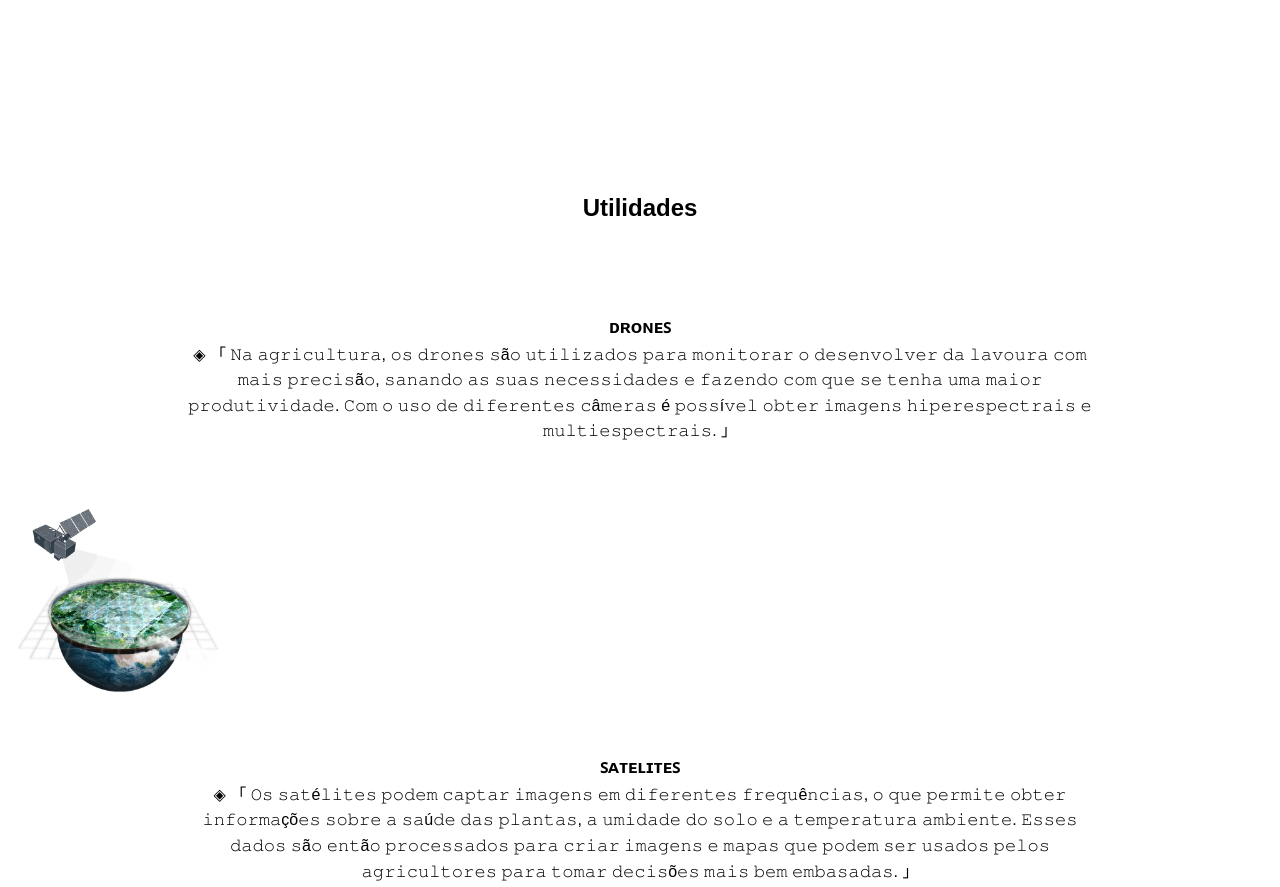
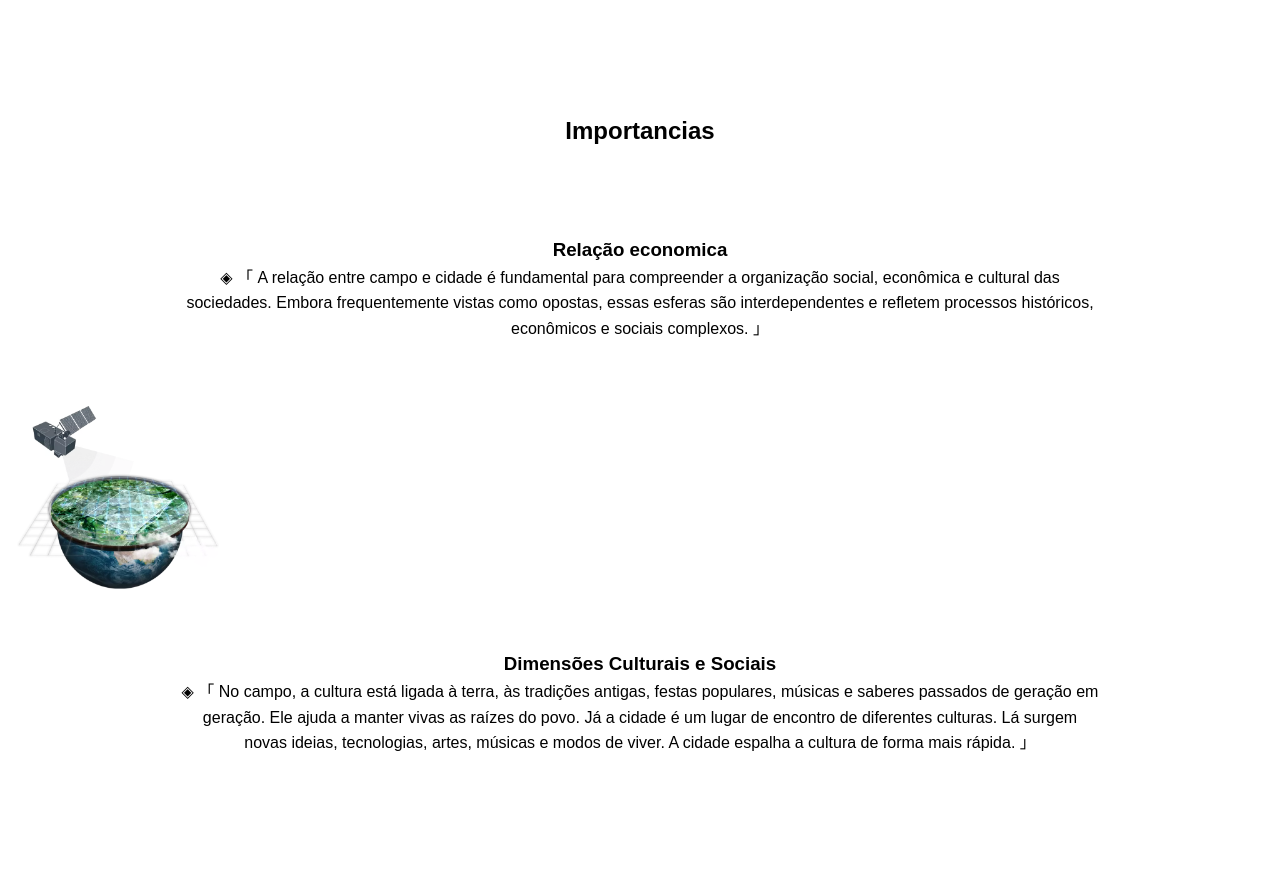
Before and after one commit to ViniciusLemes1/agrinho-2025, a plain HTML site: page index.html in a window 1280 px wide. Shown: the part 874-1761 px from the top of the page. Drawn offline with Linux system fonts and the light colour scheme.

Commit message:
Add files via upload

```diff
--- a/index.html
+++ b/index.html
@@ -25,18 +25,18 @@
     <section id="sobre">
         <div class="container">
             <h2>Sobre</h2>
-         <img class src="colhei.png" alt=""> <p>◈「 A relação entre o campo e a cidade é uma das mais importantes e dinâmicas na nossa sociedade e economia. Essas duas áreas não são isoladas, mas fazem parte de um sistema interligado, onde uma depende bastante da outra. O campo é como uma fonte que abastece as cidades, fornecendo alimentos essenciais como grãos, legumes, carnes e laticínios. Além disso, no ambiente rural, extraímos matérias-primas que ajudam a manter as indústrias urbanas funcionando, como minérios, madeira e fibras. Por outro lado, as cidades são os centros de consumo, inovação e grandes mercados para tudo que é produzido no campo. É na cidade que a produção rural é transformada, beneficiada e distribuída, além de ser onde se concentram serviços, conhecimentos e tecnologias que ajudam a impulsionar o desenvolvimento do campo. Essa troca, mesmo que nem sempre seja perfeita, é fundamental para o funcionamento das sociedades modernas. 」</p>
+         <img class src="sim.webp" alt=""> <p>◈「 A relação entre o campo e a cidade é uma das mais importantes e dinâmicas na nossa sociedade e economia. Essas duas áreas não são isoladas, mas fazem parte de um sistema interligado, onde uma depende bastante da outra. O campo é como uma fonte que abastece as cidades, fornecendo alimentos essenciais como grãos, legumes, carnes e laticínios. Além disso, no ambiente rural, extraímos matérias-primas que ajudam a manter as indústrias urbanas funcionando, como minérios, madeira e fibras. Por outro lado, as cidades são os centros de consumo, inovação e grandes mercados para tudo que é produzido no campo. É na cidade que a produção rural é transformada, beneficiada e distribuída, além de ser onde se concentram serviços, conhecimentos e tecnologias que ajudam a impulsionar o desenvolvimento do campo. Essa troca, mesmo que nem sempre seja perfeita, é fundamental para o funcionamento das sociedades modernas. 」</p>
         </div>
     </section>
 
     <section id="servicos">
         <div class="container">
             <img class="blanco" src="ks.png" alt="">
-            <h2>Utilidades</h2>
+            <h2>Importancias</h2>
             <img class="blube" src="ks.png" alt="">
-            <h3>ᴅʀᴏɴᴇꜱ</h3>
+            <h3>Relação economica</h3>
             <ul>
-                <li>◈ 「 𝙽𝚊 𝚊𝚐𝚛𝚒𝚌𝚞𝚕𝚝𝚞𝚛𝚊, 𝚘𝚜 𝚍𝚛𝚘𝚗𝚎𝚜 𝚜ã𝚘 𝚞𝚝𝚒𝚕𝚒𝚣𝚊𝚍𝚘𝚜 𝚙𝚊𝚛𝚊 𝚖𝚘𝚗𝚒𝚝𝚘𝚛𝚊𝚛 𝚘 𝚍𝚎𝚜𝚎𝚗𝚟𝚘𝚕𝚟𝚎𝚛 𝚍𝚊 𝚕𝚊𝚟𝚘𝚞𝚛𝚊 𝚌𝚘𝚖 𝚖𝚊𝚒𝚜 𝚙𝚛𝚎𝚌𝚒𝚜ã𝚘, 𝚜𝚊𝚗𝚊𝚗𝚍𝚘 𝚊𝚜 𝚜𝚞𝚊𝚜 𝚗𝚎𝚌𝚎𝚜𝚜𝚒𝚍𝚊𝚍𝚎𝚜 𝚎 𝚏𝚊𝚣𝚎𝚗𝚍𝚘 𝚌𝚘𝚖 𝚚𝚞𝚎 𝚜𝚎 𝚝𝚎𝚗𝚑𝚊 𝚞𝚖𝚊 𝚖𝚊𝚒𝚘𝚛 𝚙𝚛𝚘𝚍𝚞𝚝𝚒𝚟𝚒𝚍𝚊𝚍𝚎. 𝙲𝚘𝚖 𝚘 𝚞𝚜𝚘 𝚍𝚎 𝚍𝚒𝚏𝚎𝚛𝚎𝚗𝚝𝚎𝚜 𝚌â𝚖𝚎𝚛𝚊𝚜 é 𝚙𝚘𝚜𝚜í𝚟𝚎𝚕 𝚘𝚋𝚝𝚎𝚛 𝚒𝚖𝚊𝚐𝚎𝚗𝚜 𝚑𝚒𝚙𝚎𝚛𝚎𝚜𝚙𝚎𝚌𝚝𝚛𝚊𝚒𝚜 𝚎 𝚖𝚞𝚕𝚝𝚒𝚎𝚜𝚙𝚎𝚌𝚝𝚛𝚊𝚒𝚜. 」</li>
+                <li>◈ 「 A relação entre campo e cidade é fundamental para compreender a organização social, econômica e cultural das sociedades. Embora frequentemente vistas como opostas, essas esferas são interdependentes e refletem processos históricos, econômicos e sociais complexos. 」</li>
             </ul>
         </div>
     </section>
@@ -47,9 +47,11 @@
         <div class="container">
 
             <h2></h2>
-            <h3>ꜱᴀᴛᴇʟɪᴛᴇꜱ</h3>
+            <h3>Dimensões Culturais e Sociais</h3>
             <ul>
-                <li>◈ 「 𝙾𝚜 𝚜𝚊𝚝é𝚕𝚒𝚝𝚎𝚜 𝚙𝚘𝚍𝚎𝚖 𝚌𝚊𝚙𝚝𝚊𝚛 𝚒𝚖𝚊𝚐𝚎𝚗𝚜 𝚎𝚖 𝚍𝚒𝚏𝚎𝚛𝚎𝚗𝚝𝚎𝚜 𝚏𝚛𝚎𝚚𝚞ê𝚗𝚌𝚒𝚊𝚜, 𝚘 𝚚𝚞𝚎 𝚙𝚎𝚛𝚖𝚒𝚝𝚎 𝚘𝚋𝚝𝚎𝚛 𝚒𝚗𝚏𝚘𝚛𝚖𝚊çõ𝚎𝚜 𝚜𝚘𝚋𝚛𝚎 𝚊 𝚜𝚊ú𝚍𝚎 𝚍𝚊𝚜 𝚙𝚕𝚊𝚗𝚝𝚊𝚜, 𝚊 𝚞𝚖𝚒𝚍𝚊𝚍𝚎 𝚍𝚘 𝚜𝚘𝚕𝚘 𝚎 𝚊 𝚝𝚎𝚖𝚙𝚎𝚛𝚊𝚝𝚞𝚛𝚊 𝚊𝚖𝚋𝚒𝚎𝚗𝚝𝚎. 𝙴𝚜𝚜𝚎𝚜 𝚍𝚊𝚍𝚘𝚜 𝚜ã𝚘 𝚎𝚗𝚝ã𝚘 𝚙𝚛𝚘𝚌𝚎𝚜𝚜𝚊𝚍𝚘𝚜 𝚙𝚊𝚛𝚊 𝚌𝚛𝚒𝚊𝚛 𝚒𝚖𝚊𝚐𝚎𝚗𝚜 𝚎 𝚖𝚊𝚙𝚊𝚜 𝚚𝚞𝚎 𝚙𝚘𝚍𝚎𝚖 𝚜𝚎𝚛 𝚞𝚜𝚊𝚍𝚘𝚜 𝚙𝚎𝚕𝚘𝚜 𝚊𝚐𝚛𝚒𝚌𝚞𝚕𝚝𝚘𝚛𝚎𝚜 𝚙𝚊𝚛𝚊 𝚝𝚘𝚖𝚊𝚛 𝚍𝚎𝚌𝚒𝚜õ𝚎𝚜 𝚖𝚊𝚒𝚜 𝚋𝚎𝚖 𝚎𝚖𝚋𝚊𝚜𝚊𝚍𝚊𝚜. 」</li>
+                <li>◈ 「 No campo, a cultura está ligada à terra, às tradições antigas, festas populares, músicas e saberes passados de geração em geração. Ele ajuda a manter vivas as raízes do povo.
+
+Já a cidade é um lugar de encontro de diferentes culturas. Lá surgem novas ideias, tecnologias, artes, músicas e modos de viver. A cidade espalha a cultura de forma mais rápida. 」</li>
             </ul>
         </div>
     </section>
```
Also changed, not shown: sim.webp (added).
